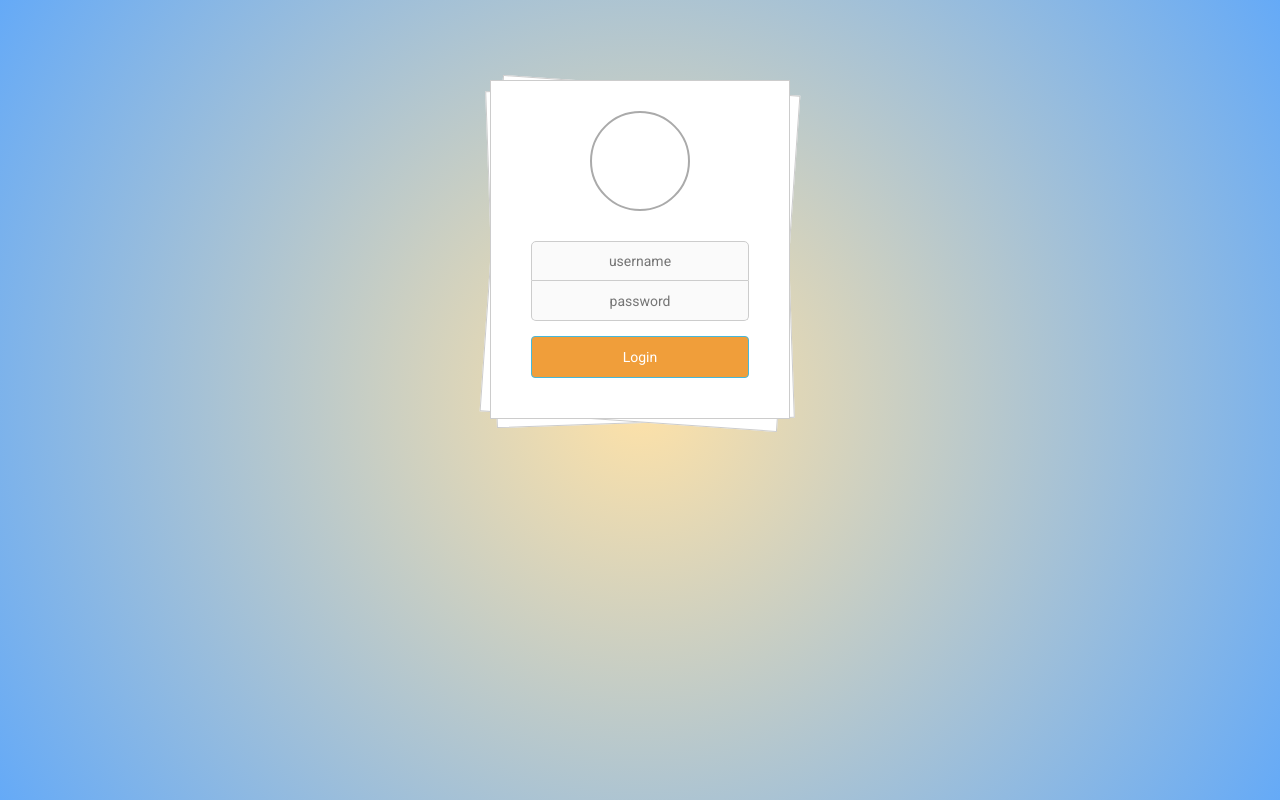
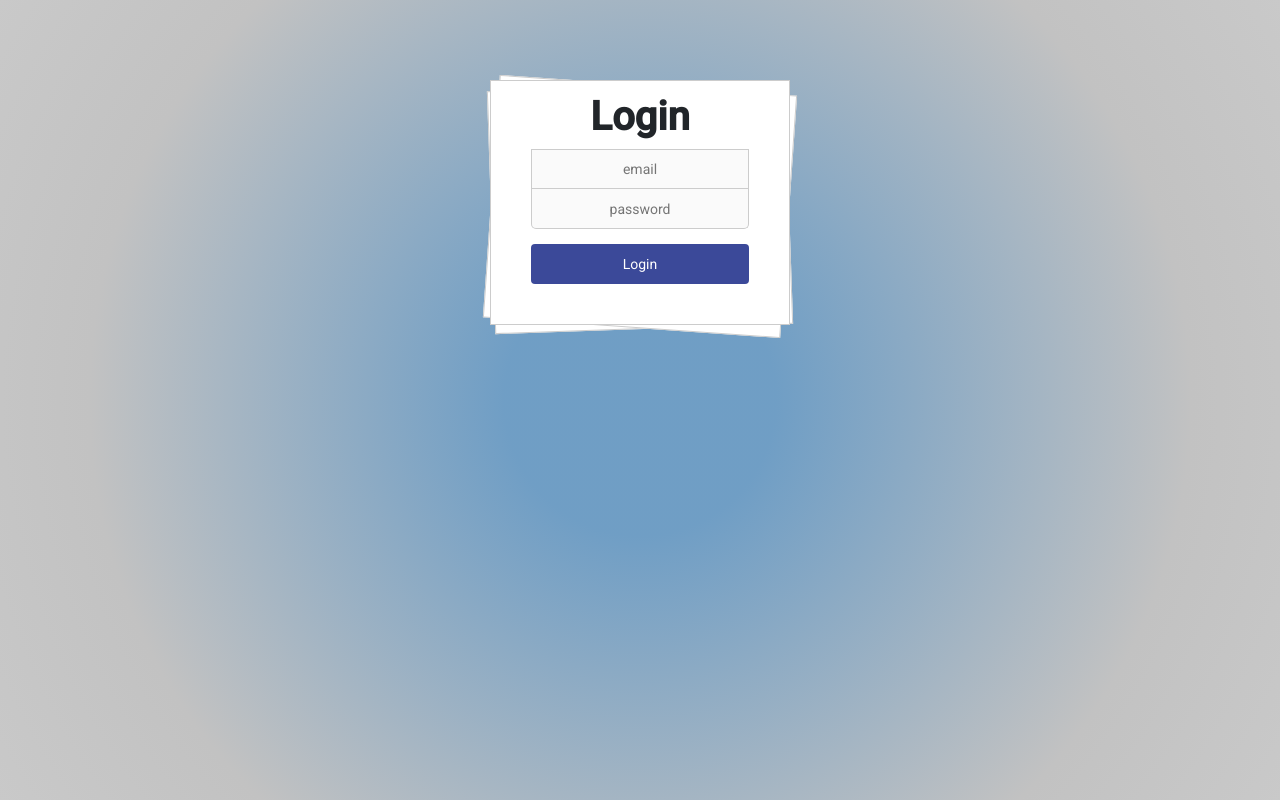
Before and after one commit to FelipeAraisMosquera/ensolverFront, an Angular app: page /login in a window 1280 px wide. Built offline with nearby package versions, Linux system fonts and the light colour scheme.

Commit message:
organizing the login

```diff
--- a/src/app/app-routing.module.ts
+++ b/src/app/app-routing.module.ts
@@ -2,6 +2,7 @@ import { NgModule } from '@angular/core';
 import { RouterModule, Routes } from '@angular/router';
 import { LoginComponent} from './views/login/login.component';
 import { NotesComponent } from './components/notes/notes.component';
+
 
 const routes: Routes = [
   {path:'' , redirectTo: 'login' , pathMatch:'full'},
--- a/src/app/app.module.ts
+++ b/src/app/app.module.ts
@@ -13,6 +13,7 @@ import { MatInputModule } from '@angular/material/input';
 import { HttpClientModule } from '@angular/common/http';
 import { PutNoteComponent } from './components/put-note/put-note.component';
 import { AddNoteComponent } from './components/add-note/add-note.component';
+
 /*import { LoginComponent } from './views/login/login.component';
 import { NotesComponent } from './components/notes/notes.component';*/
 
--- a/src/app/components/notes/notes.component.css
+++ b/src/app/components/notes/notes.component.css
@@ -1,6 +1,20 @@
 body{
     background: rgb(34,193,195);
     background: linear-gradient(0deg, rgba(34,193,195,1) 0%, rgba(253,163,45,1) 81%);
+}
+
+.btn-add{
+    width: 50px;
+    margin: 20px;
+}
+.btn-serch{
+    width: 50px;
+    margin: 20px;
+}
+
+.btn-add:hover, .btn-serch:hover{
+    transform: scale(1.3);
+    transition: 0.5s;
 }
 
 .table-container {
@@ -13,20 +27,28 @@ body{
 
   .table-row {
     display: flex;
-    /*flex-wrap: wrap;*/
     flex-direction: column;
     justify-content: space-between;
     border-bottom: 1px solid #ccc;
     padding: 1px;
-    border: solid;
     margin: 0.5em;
     border-radius: 20px;
     background-color: #ffffff;
     transition: transform 0.3s ease-in-out;
+  }
 
+  h1{
+    margin-top: 40px;
+    font-size: 60px;
+  }
 
+  .form-group-col-md-2{
+    display: flex;
+    padding-right: 5px;
   }
+
   .table-row:hover{
+    border: solid 5px #3b4999;
     background-color: #ffffff;
     cursor: pointer;
     transform: scale(1.05);
@@ -55,7 +77,7 @@ body{
 #date{
 
     font-weight: bold;
-    margin-right: 18%;
+    margin-right: 12%;
 }
 
 
@@ -72,3 +94,30 @@ body{
     grid-template-columns: 30% 30% 30%;
 
   }
+
+  .blue-buttom{
+    --mdc-fab-container-color: #3b4999;
+    --mdc-fab-icon-color: white;
+    --mat-mdc-fab-color: #fff;
+      margin-right: 10px;
+      margin-bottom: 10px;
+
+  }
+
+  .blue-buttom:hover{
+    transition: 3ms;
+    transform: scale(1.2);
+  }
+
+  .red-buttom{
+    --mdc-fab-container-color: #cf3b3b;
+    --mdc-fab-icon-color: white;
+    --mat-mdc-fab-color: #fff;
+        margin-right: 10px;
+    margin-bottom: 10px;
+  }
+
+  .red-buttom:hover{
+    transition: 3ms;
+    transform: scale(1.2);
+  }
--- a/src/app/components/notes/notes.component.html
+++ b/src/app/components/notes/notes.component.html
@@ -1,22 +1,16 @@
 <div class="container">
   <div class="col">
-    <h1 class="centered">NOTES</h1>
+    <h1 class="centered"><b>NOTES</b></h1>
   </div>
   <hr />
 
   <form class="row">
-    <div class="form-group col-md-2">
-      <button type="submit" class="btn btn-warning" (click)="openDialogAdd()">Add note</button>
-    </div>
+    <div class="form-group-col-md-2">
+      <img src="/assets/add.png" alt="add" type="button"  class="btn-add" (click)="openDialogAdd()" title="add-note">
+        <img src="/assets/serch.png" alt="serch" type="button"  class="btn-serch" (click)="findNotes()" title="serch">
+      </div>
   </form>
 
-  <hr />
-  <form class="row">
-    <div class="form-group col-md-2">
-      <button type="submit" class="btn btn-primary" (click) = "findNotes()">
-        Find notes</button>
-    </div>
-  </form>
   <hr />
 
   <div class=" mt-3" id="ventas">
@@ -29,10 +23,10 @@
 
         <div class="table-cell actions">
           <div id="date" class="table-cell">{{ note.date }}</div>
-          <button mat-mini-fab color="warn" aria-label="Eliminar" (click)="deleteNote(note)">
+          <button class="red-buttom" mat-mini-fab color="warn" aria-label="Eliminar" (click)="deleteNote(note)">
             <mat-icon>delete</mat-icon>
           </button>
-          <button mat-mini-fab color="primary" aria-label="Editar" (click)="openDialog(note)">
+          <button class="blue-buttom" mat-mini-fab color="primary" aria-label="Editar" (click)="openDialog(note)">
             <mat-icon>edit</mat-icon>
           </button>
         </div>
--- a/src/app/components/test/test.component.css
+++ b/src/app/components/test/test.component.css
@@ -41,14 +41,14 @@ body{
 .add-box .icon{
   height: 78px;
   width: 78px;
-  color: #88ABFF;
+  color: #3b4996;
   font-size: 40px;
   border-radius: 50%;
   justify-content: center;
-  border: 2px dashed #88ABFF;
+  border: 2px dashed #3b4999;
 }
 .add-box p{
-  color: #88ABFF;
+  color: #3b4999;
   font-weight: 500;
   margin-top: 20px;
 }
@@ -228,7 +228,7 @@ form button{
   cursor: pointer;
   font-size: 17px;
   border-radius: 4px;
-  background: #6A93F8;
+  background: #3b4999;
 }
 
 @media (max-width: 660px){
--- /dev/null
+++ b/src/app/services/api/AuthService.ts
@@ -0,0 +1,24 @@
+import { Injectable } from '@angular/core';
+import axios from 'axios';
+import { Observable } from 'rxjs';
+import { from } from 'rxjs';
+
+@Injectable({
+  providedIn: 'root'
+})
+export class AuthService {
+
+    id: string = '';
+  private apiURL = 'http://localhost:8080/api/user/login';
+
+  constructor() { }
+
+  login(email: string, password: string): Observable<any> {
+    const loginData = {
+      email: email,
+      password: password
+    };
+
+    return from(axios.post(`http://localhost:8080/api/user/login`, loginData));
+  }
+}
--- a/src/app/views/login/login.component.css
+++ b/src/app/views/login/login.component.css
@@ -2,6 +2,11 @@ body{background: #eee url(http://subtlepatterns.com/patterns/sativa.png);}
 html,body{
     position: relative;
     height: 100%;
+}
+
+h1{
+    font-size: 40px;
+    color: #212529;
 }
 
 .login-container{
@@ -54,14 +59,6 @@ html,body{
 
 }
 
-.avatar{
-    width: 100px;height: 100px;
-    margin: 10px auto 30px;
-    border-radius: 100%;
-    border: 2px solid #aaa;
-    background-size: cover;
-}
-
 .form-box input{
     width: 100%;
     padding: 10px;
@@ -89,7 +86,8 @@ html,body{
 }
 
 button{
-    background-color: #f09e3a ;
+    background-color: #3b4999 ;
+    border:none;
     margin-top:15px;
     padding: 10px 20px;
 }
@@ -97,8 +95,14 @@ button{
 button:hover{
     transition: 0.5s;
     transform: scale(1.1);
-    background-color: #f09e3a;
-    border-color: #f09e3a;
+    background-color: #3b4999;
+    border-color: #3b4999;
+}
+
+.btn-info:hover, .btn-info:focus, .btn-info:active, .btn-info.active, .open .dropdown-toggle.btn-info {
+    color: #fff;
+    background-color: #3b4999;
+    border-color: #3b4999;
 }
 
 .animated {
--- a/src/app/views/login/login.component.html
+++ b/src/app/views/login/login.component.html
@@ -5,15 +5,16 @@
 
 <div class="container">
 	<div class="login-container">
-            <div id="output"></div>
-            <div class="avatar"></div>
-            <div class="form-box">
-                <form action="" method="">
-                    <input name="user" type="text" placeholder="username">
-                    <input type="password" placeholder="password">
-                    <button class="btn btn-info btn-block login" type="submit">Login</button>
-                </form>
-            </div>
+        <div id="output"></div>
+        <div>
+            <h1><b>Login</b></h1>
         </div>
-
+        <div class="form-box">
+            <form action="" method="">
+                <input name="email" type="email" placeholder="email" [(ngModel)]="email">
+                <input name="password" type="password" placeholder="password" [(ngModel)]="password">
+                <button class="btn btn-info btn-block login" type="button" (click)="login()">Login</button>
+            </form>
+        </div>
+    </div>
 </div>
--- a/src/app/views/login/login.component.ts
+++ b/src/app/views/login/login.component.ts
@@ -1,4 +1,8 @@
 import { Component } from '@angular/core';
+import axios from 'axios';
+import { AuthService } from 'src/app/services/api/AuthService';
+import { Router } from '@angular/router';
+
 
 @Component({
   selector: 'app-login',
@@ -7,4 +11,30 @@ import { Component } from '@angular/core';
 })
 export class LoginComponent {
 
+  email: string = '';
+  password: string = '';
+
+  constructor(private authService: AuthService, private router: Router) { }
+
+  login() {
+    const loginData = {
+      email: this.email,
+      password: this.password
+    };
+
+    console.log(loginData);
+    axios.post('http://localhost:8080/api/user/login', loginData)
+    .then(response => {
+      console.log(response);
+      this.router.navigate(['/notes']);
+    })
+    .catch(error => {
+      if (error.response && error.response.status === 401) {
+        console.log('Credenciales incorrectas');
+      } else {
+        console.log('Error de inicio de sesión', error);
+      }
+    });
+  }
+
 }
--- a/src/styles.css
+++ b/src/styles.css
@@ -3,6 +3,6 @@
 html, body { height: 100%; }
 body {
      margin: 0; font-family: Roboto, "Helvetica Neue", sans-serif;
-     background: rgb(255,226,167);
-     background: radial-gradient(circle, rgba(255,226,167,1) 0%, rgba(101,170,247,1) 100%);
- }
+     background: hwb(207 18% 33%);
+     background: radial-gradient(circle, rgba(45,113,170,0.6817718420375962) 18%, rgba(194,194,194,1) 73%, rgba(194,194,194,0.8862536347546831) 100%);
+}
```
Also changed, not shown: src/assets/add.png (added), src/assets/serch.png (added).
